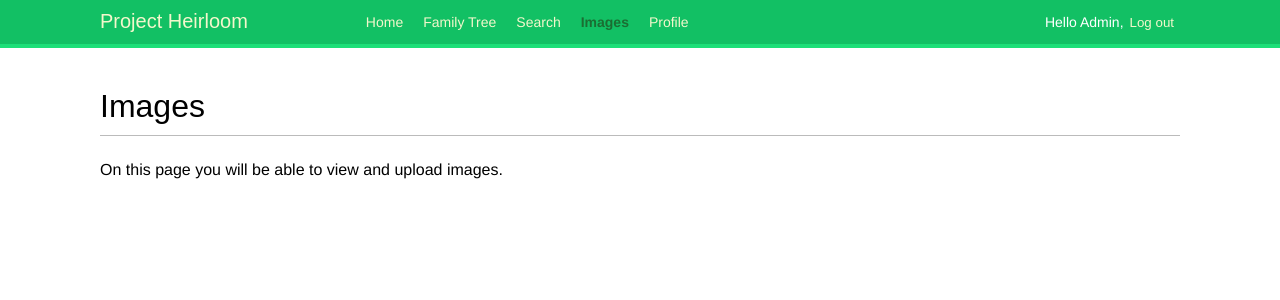
After one commit to agneholmen/heirloom-backend, a Django app: page /genealogy/images/ in a window 1280 px wide. The commit adds this page. Shown: the top 300 px of the page. Run offline with Django 5.2, Linux system fonts and the light colour scheme; a user stored in the database is signed in; some web fonts are replaced.

Commit message:
Added dummy pages for future functionality.

```diff
--- a/genealogy/templates/base.html
+++ b/genealogy/templates/base.html
@@ -14,13 +14,16 @@
                     <a href="{% url "home" %}">Home</a>
                 </li>
                 <li {% if section == "tree" %}class="selected"{% endif %}>
-                    <a href="#">Family Tree</a>
+                    <a href="{% url "family_tree" %}">Family Tree</a>
                 </li>
                 <li {% if section == "search" %}class="selected"{% endif %}>
-                    <a href="#">Search</a>
+                    <a href="{% url "search" %}">Search</a>
                 </li>
                 <li {% if section == "images" %}class="selected"{% endif %}>
-                    <a href="#">Images</a>
+                    <a href="{% url "images" %}">Images</a>
+                </li>
+                <li {% if section == "profile" %}class="selected"{% endif %}>
+                    <a href="{% url "profile" %}">Profile</a>
                 </li>
             </ul>
         {% endif %}
--- /dev/null
+++ b/genealogy/templates/genealogy/images.html
@@ -0,0 +1,8 @@
+{% extends "base.html" %}
+
+{% block title %}Images{% endblock title %}
+
+{% block content %}
+    <h1>Images</h1>
+    <p>On this page you will be able to view and upload images.</p>
+{% endblock content %}
--- a/genealogy/urls.py
+++ b/genealogy/urls.py
@@ -5,5 +5,9 @@ from . import views
 urlpatterns = [
     path('', include('django.contrib.auth.urls')),
     path('', views.home, name='home'),
+    path('images/', views.images, name='images'),
+    path('search/', views.search, name='search'),
+    path('family_tree/', views.family_tree, name='family_tree'),
+    path('profile/', views.profile, name='profile'),
     path('register/', views.register, name='register'),
 ]
--- a/genealogy/views.py
+++ b/genealogy/views.py
@@ -10,6 +10,38 @@ def home(request):
         request,
         'genealogy/home.html',
         {'section': 'home'}
+    )
+
+@login_required
+def family_tree(request):
+    return render(
+        request,
+        'genealogy/family_tree.html',
+        {'section': 'family_tree'}
+    )
+
+@login_required
+def images(request):
+    return render(
+        request,
+        'genealogy/images.html',
+        {'section': 'images'}
+    )
+
+@login_required
+def search(request):
+    return render(
+        request,
+        'genealogy/search.html',
+        {'section': 'search'}
+    )
+
+@login_required
+def profile(request):
+    return render(
+        request,
+        'genealogy/profile.html',
+        {'section': 'profile'}
     )
 
 def user_login(request):
```
Also changed, not shown: genealogy/templates/genealogy/family_tree.html (added, +8 -0 lines), genealogy/templates/genealogy/profile.html (added, +8 -0 lines), genealogy/templates/genealogy/search.html (added, +8 -0 lines), db.sqlite3.
